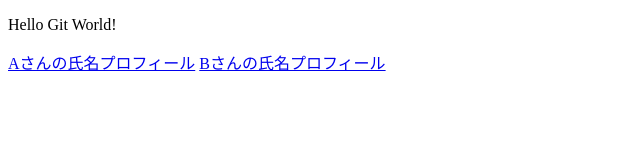
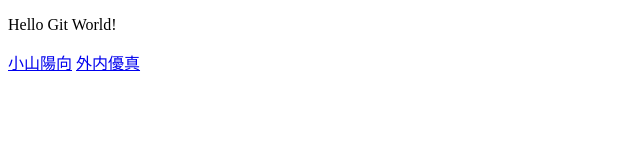
Before and after one commit to koyama86/piar, a plain HTML site: page index.html in a window 1280 px wide. Shown: the whole page, without its empty margins (0-640 px from the left). Drawn offline with Linux system fonts and the light colour scheme.

Commit message:
index.htmlの追記

```diff
--- a/index.html
+++ b/index.html
@@ -7,8 +7,8 @@
 </head>
 <body>
     <p>Hello Git World!</p>
-    <a href="profile_A.html">Aさんの氏名プロフィール</a>
-    <a href="profile_B.html">Bさんの氏名プロフィール</a>
+    <a href="profile_A.html">小山陽向</a>
+    <a href="profile_B.html">外内優真</a>
 
 </body>
 </html>
```
